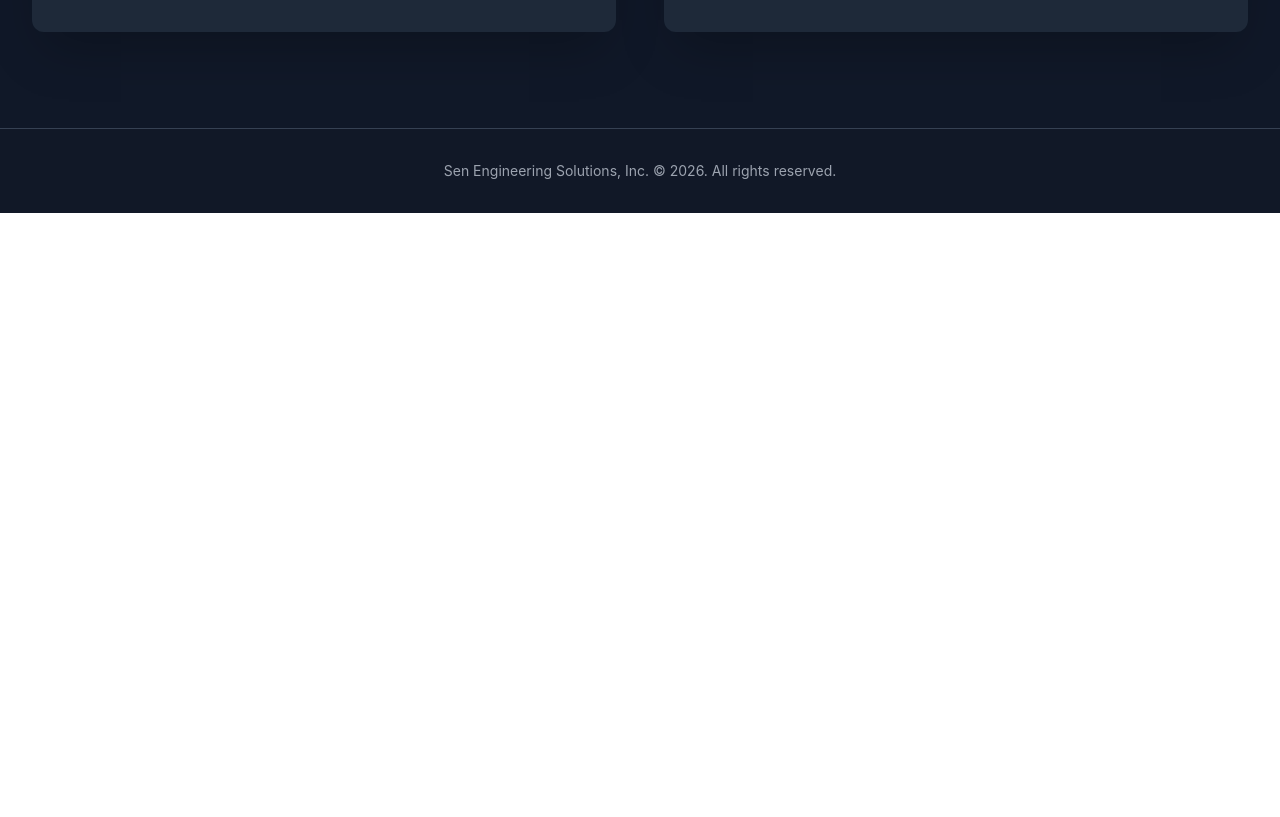
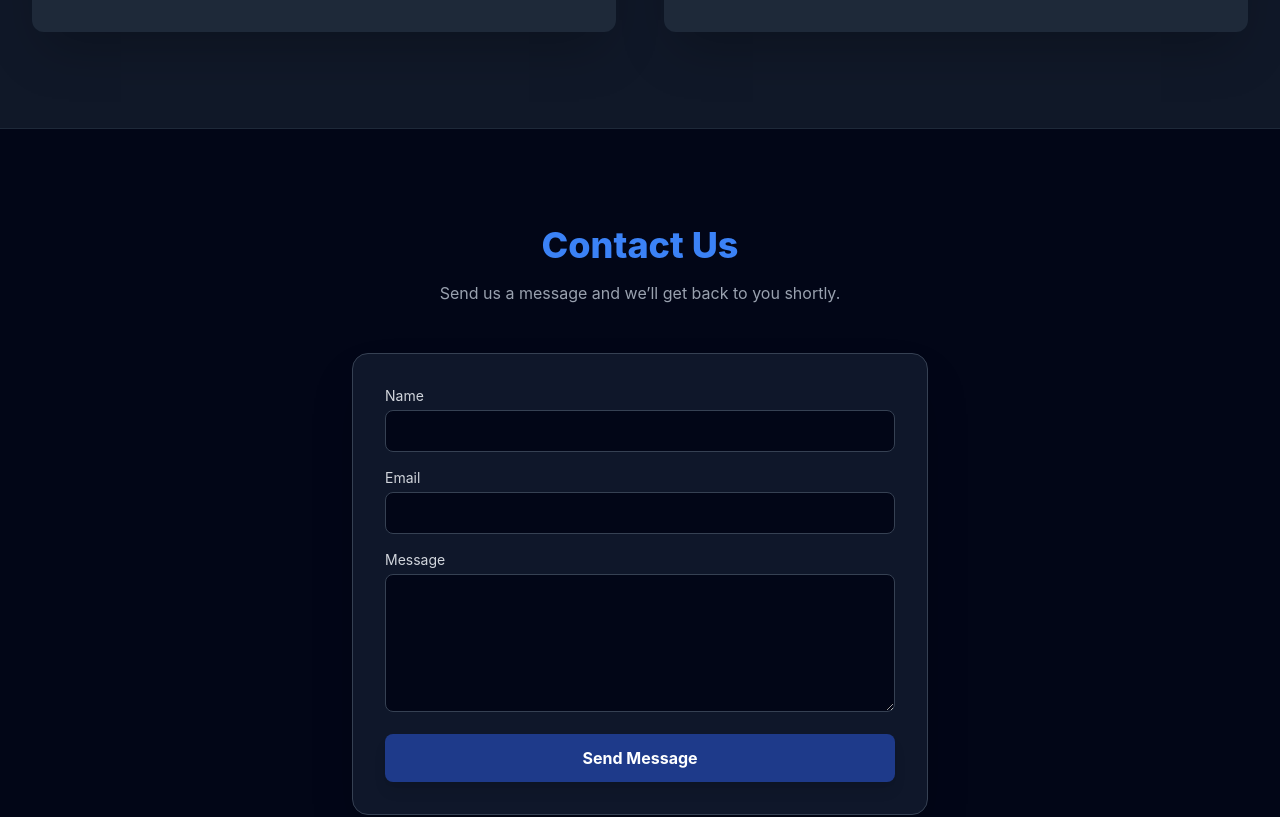
Before and after one commit to senjm26/Sen-Transformer-Website-v2, a Next.js app: page / in a window 1280 px wide. Shown: the part 9047-9864 px from the top of the page. Before the commit the page ends 9260 px from the top, so only its background shows below. Built offline with nearby package versions, Linux system fonts and the light colour scheme.

Commit message:
contact form

```diff
--- a/app/page.tsx
+++ b/app/page.tsx
@@ -2,6 +2,26 @@
 
 import React, { useState, useEffect, useRef } from 'react';
 import Image from "next/image";
+import { useForm, ValidationError } from "@formspree/react";
+
+function ContactForm() {
+  const [state, handleSubmit] = useForm("mnjdrqwa");
+
+  if (state.succeeded) {
+    return (
+      <div className="bg-[#0F172A] p-8 rounded-2xl text-center border border-gray-700">
+        <h3 className="text-2xl font-bold text-[#3B82F6] mb-2">Message Sent</h3>
+        <p className="text-gray-300">We’ll get back to you shortly.</p>
+      </div>
+    );
+  }
+
+  return (
+    <form onSubmit={handleSubmit} className="space-y-4">
+      {/* ... form fields ... */}
+    </form>
+  );
+}
 
 // Main App Component (default export for Next.js app/page.jsx)
 export default function App() {
@@ -465,7 +485,7 @@ export default function App() {
                         <h1 className="text-5xl font-extrabold text-center mb-16 text-[#3B82F6]">Our Leadership Team</h1>
 
                         {/* Leadership Cards Grid */}
-                        <div className="grid lg:grid-cols-2 gap-12">
+                        <div className="grid md:grid-cols-2 gap-12">
 
                             {/* KKS Card (President & CTO) */}
                             <div className="bg-gray-800 p-8 rounded-xl shadow-2xl border-t-4 border-[#1E3A8A] transition-all duration-300 hover:border-[#3B82F6] hover:-translate-y-1">
@@ -589,6 +609,69 @@ export default function App() {
                     </div>
                 </section>
 
+{/* Contact Section */}
+<section id="contact-section" className="py-24 bg-[#020617] text-[#F9FAFB] border-t border-gray-800">
+  <div className="container mx-auto px-4 sm:px-6 lg:px-8">
+
+    <h2 className="text-4xl font-extrabold text-center mb-4 text-[#3B82F6]">
+      Contact Us
+    </h2>
+
+    <p className="text-center text-gray-400 mb-12 max-w-xl mx-auto">
+      Send us a message and we’ll get back to you shortly.
+    </p>
+
+    <div className="flex justify-center">
+      <div className="w-full max-w-xl bg-[#0F172A] rounded-2xl p-8 shadow-2xl border border-gray-700">
+
+        <form
+          action="https://formspree.io/f/mnjdrqwa"
+          method="POST"
+          className="space-y-4"
+        >
+          <div>
+            <label className="block text-sm text-gray-300 mb-1">Name</label>
+            <input
+              type="text"
+              name="name"
+              required
+              className="w-full rounded-lg bg-[#020617] border border-gray-700 px-4 py-2 text-white focus:outline-none focus:border-[#3B82F6]"
+            />
+          </div>
+
+          <div>
+            <label className="block text-sm text-gray-300 mb-1">Email</label>
+            <input
+              type="email"
+              name="email"
+              required
+              className="w-full rounded-lg bg-[#020617] border border-gray-700 px-4 py-2 text-white focus:outline-none focus:border-[#3B82F6]"
+            />
+          </div>
+
+          <div>
+            <label className="block text-sm text-gray-300 mb-1">Message</label>
+            <textarea
+              name="message"
+              rows={5}
+              required
+              className="w-full rounded-lg bg-[#020617] border border-gray-700 px-4 py-2 text-white focus:outline-none focus:border-[#3B82F6]"
+            />
+          </div>
+
+          <button
+            type="submit"
+            className="w-full bg-[#1E3A8A] hover:bg-[#3B82F6] transition text-white font-bold py-3 rounded-lg shadow-lg"
+          >
+            Send Message
+          </button>
+
+        </form>
+      </div>
+    </div>
+
+  </div>
+</section>
 
                 {/* Footer */}
                 <div className="border-t pt-8 border-gray-700 text-center text-[#9CA3AF] py-8 bg-[#111827]">
--- a/package.json
+++ b/package.json
@@ -9,6 +9,7 @@
     "lint": "eslint"
   },
   "dependencies": {
+    "@formspree/react": "^3.0.0",
     "next": "^16.0.7",
     "react": "^19.2.3",
     "react-dom": "^19.2.3"
@@ -18,6 +19,7 @@
     "@types/node": "^20",
     "@types/react": "^19",
     "@types/react-dom": "^19",
+    "baseline-browser-mapping": "^2.9.18",
     "eslint": "^9",
     "eslint-config-next": "16.0.1",
     "tailwindcss": "^4",
```
Also changed, not shown: 1 other file (tests, documents, lock files or other folders).
